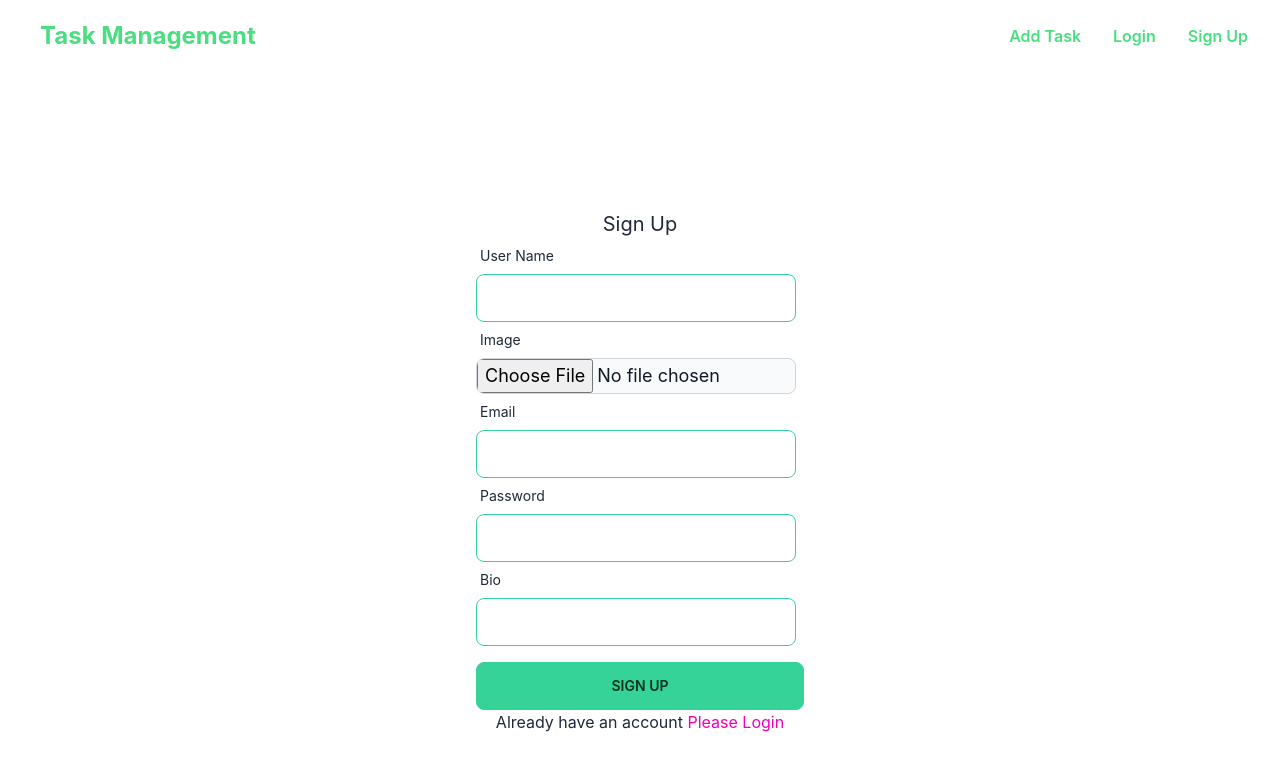
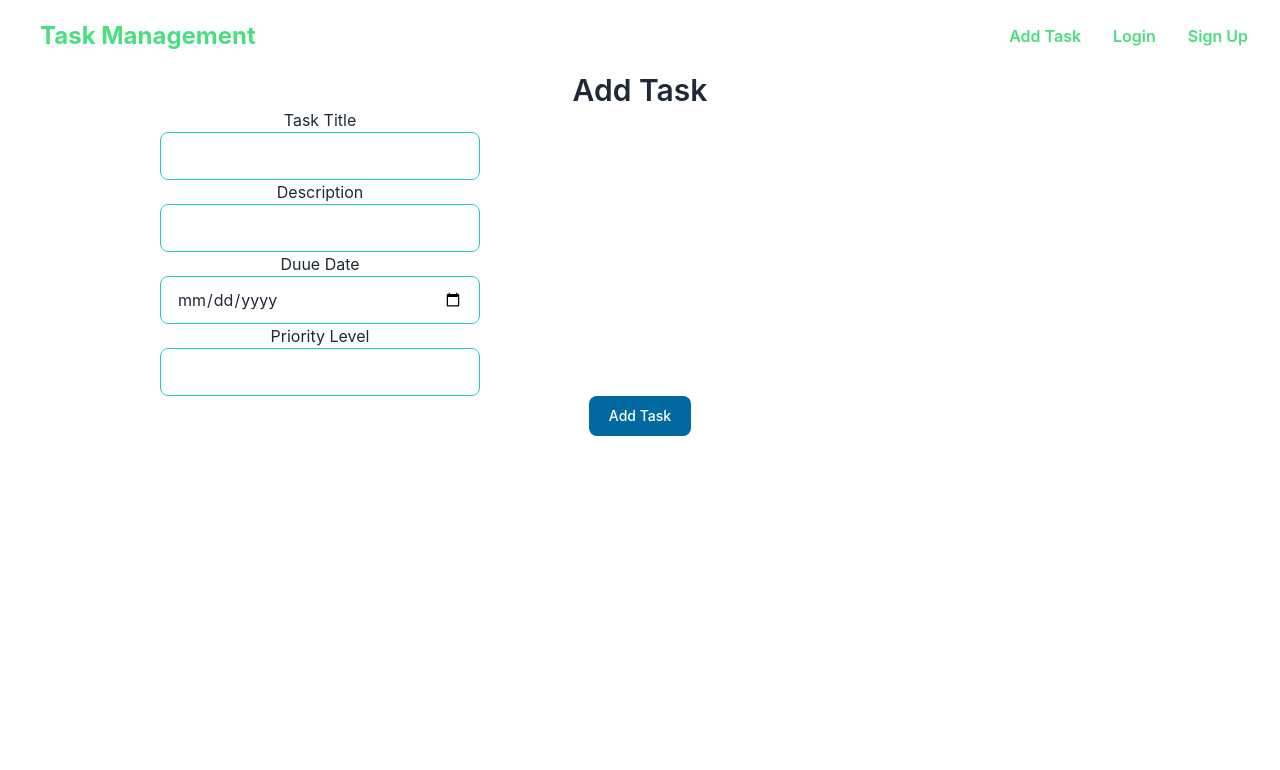
Before and after one commit to Sizan75/task-management, a React (Create React App) app: page / in a window 1280 px wide. Shown: the top 770 px of the page. Built offline with nearby package versions, Linux system fonts and the light colour scheme; no server answers.

Commit message:
add task design done

```diff
--- a/src/Pages/AddTask/AddTask.js
+++ b/src/Pages/AddTask/AddTask.js
@@ -50,27 +50,35 @@ const AddTask = () => {
             <div className='mx-auto'>
                 <form onSubmit={handleSubmit(handleAddTask)}>
                     <div className="form-control w-full max-w-xs">
-                        <label className="block mb-2 text-sm font-medium text-gray-900">Task Name</label>
+                        <label className="block text-base">Task Title</label>
 
-                        <input type="text" {...register("name", {
-                            required: "Name is Required"
-                        })} className="bg-gray-50 border border-gray-300 text-gray-900 text-sm rounded-lg focus:ring-blue-500 focus:border-blue-500 block w-full p-2.5 " />
+                        <input type="text" {...register("title", {
+                            required: "Title is Required"
+                        })} className="input input-bordered input-accent w-full max-w-xs " />
 
                     </div>
                     <div className="form-control w-full max-w-xs">
-                        <label className="block mb-2 text-sm font-medium text-gray-900">Email</label>
+                        <label className="block text-base">Description</label>
 
-                        <input defaultValue={user?.email} type="email" {...register("email", {
-                            required: "Email is Required"
-                        })} className="bg-gray-50 border border-gray-300 text-gray-900 text-sm rounded-lg focus:ring-blue-500 focus:border-blue-500 block w-full p-2.5 " />
+                        <input defaultValue={user?.email} type="textarea" {...register("description", {
+                            required: "Description is Required"
+                        })} className="input input-bordered input-accent w-full max-w-xs " />
 
                     </div>
                     <div className="form-control w-full max-w-xs">
-                    <label className="block mb-2 text-sm font-medium text-gray-900" >Task Image</label>
+                        <label className="block text-base">Duue Date</label>
 
-                        <input type="file" {...register("photo", {
-                            required: "Photo is Required"
-                        })} className="block w-full text-lg text-gray-900 border border-gray-300 rounded-lg cursor-pointer bg-gray-50  focus:outline-none" />
+                        <input type="date" {...register("due-date", {
+                            required: "due date is Required"
+                        })} className="input input-bordered input-accent w-full max-w-xs " />
+
+                    </div>
+                    <div className="form-control w-full max-w-xs">
+                        <label className="block text-base">Priority Level</label>
+
+                        <input type="text" {...register("priority-lvl", {
+                            required: "Priority level is Required"
+                        })} className="input input-bordered input-accent w-full max-w-xs " />
 
                     </div>
 
--- a/src/Pages/Home/Home.js
+++ b/src/Pages/Home/Home.js
@@ -1,10 +1,11 @@
 import React from 'react';
-import SignUp from '../SignUp/SignUp';
+import AddTask from '../AddTask/AddTask';
+
 
 const Home = () => {
     return (
         <div>
-            <SignUp></SignUp>
+           <AddTask></AddTask>
         </div>
     );
 };
```
